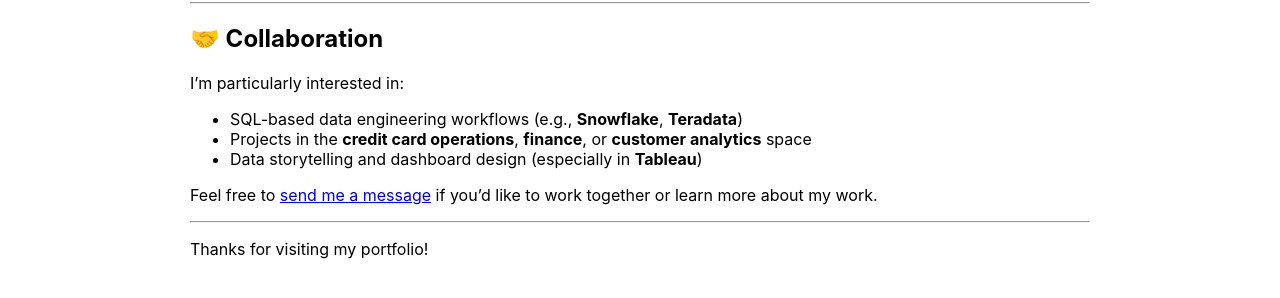
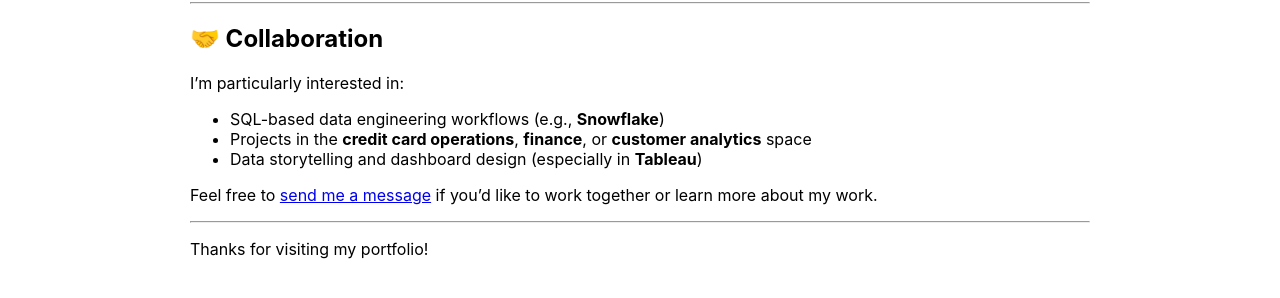
Before and after one commit to BADKINS17/ProjectShowcase, a Jekyll site: the page built from contact.md, in a window 1280 px wide. Shown: the part 312-610 px from the top of the page. Built offline with Jekyll 4.4.1, drawn with Linux system fonts in a browser that asks for light colours.

Commit message:
Update contact.md

```diff
--- a/contact.md
+++ b/contact.md
@@ -20,7 +20,7 @@
 
 I'm particularly interested in:
 
-- SQL-based data engineering workflows (e.g., **Snowflake**, **Teradata**)
+- SQL-based data engineering workflows (e.g., **Snowflake**)
 - Projects in the **credit card operations**, **finance**, or **customer analytics** space
 - Data storytelling and dashboard design (especially in **Tableau**)
 
```
